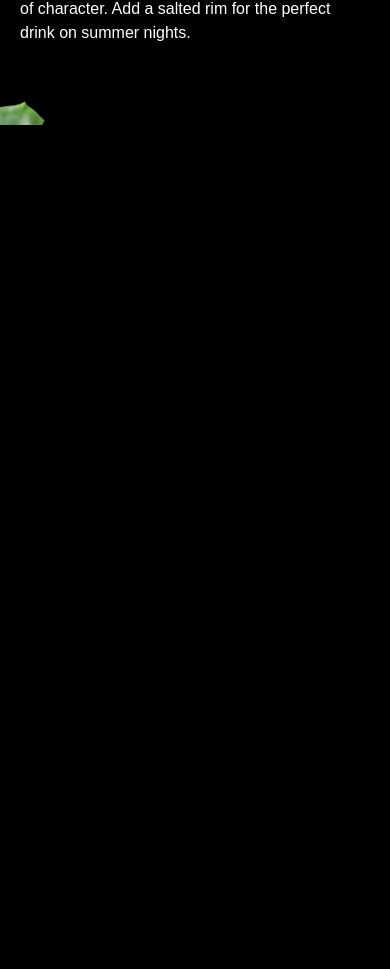
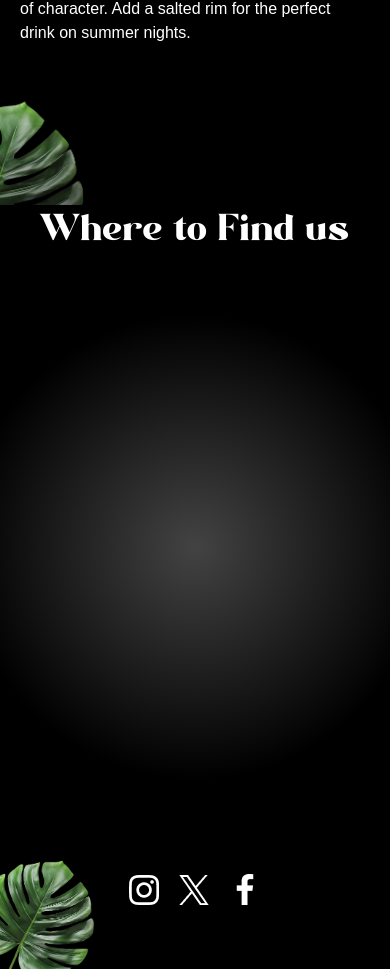
Before and after one commit to tharunethu03/VelvetPour-WebPage, a React (Vite) app: page / in a window 390 px wide. Shown: the part 6978-7947 px from the top of the page. Before the commit the page ends 7103 px from the top, so only its background shows below. Built offline with nearby package versions, Linux system fonts and the light colour scheme; a web font is replaced by a local one.

Commit message:
Implement Contact Section

```diff
--- a/package.json
+++ b/package.json
@@ -17,6 +17,7 @@
     "react": "^19.1.0",
     "react-dom": "^19.1.0",
     "react-responsive": "^10.0.1",
+    "tailwind-scrollbar-hide": "^4.0.0",
     "tailwindcss": "^4.1.10"
   },
   "devDependencies": {
--- a/src/App.jsx
+++ b/src/App.jsx
@@ -7,6 +7,7 @@
 import About from "./components/About";
 import Art from "./components/Art";
 import Menu from "./components/Menu";
+import Contact from "./components/Contact";
 
 gsap.registerPlugin(ScrollTrigger, SplitText);
 
@@ -19,6 +20,7 @@
       <About />
       <Art />
       <Menu />
+      <Contact />
     </main>
   );
 };
--- a/src/components/Art.jsx
+++ b/src/components/Art.jsx
@@ -73,7 +73,7 @@
         <div className="masked-container">
           <h2 className="will-fade">Sip-Worthy Perfection</h2>
           <div id="masked-content">
-            <h3>Made with Craft, Poured with Passion</h3>
+            <h3 className="md:mt-20">Made with Craft, Poured with Passion</h3>
             <p>
               This isn't just a drink. It's a carefully crafted moment made just
               for you.
--- /dev/null
+++ b/src/components/Contact.jsx
@@ -0,0 +1,105 @@
+import React from "react";
+import { openingHours, socials } from "../../constants";
+import { useGSAP } from "@gsap/react";
+import { SplitText } from "gsap/all";
+import gsap from "gsap";
+
+const Contact = () => {
+  useGSAP(() => {
+    const titleSplit = SplitText.create("#contact h2", { type: "word" });
+
+    const timeline = gsap.timeline({
+      scrollTrigger: {
+        trigger: "#contact",
+        start: "top center",
+      },
+      ease: "power1.inOut",
+    });
+
+    timeline
+
+      .from(titleSplit.words, {
+        opacity: 0,
+        yPercent: 100,
+        stagger: 0.02,
+      })
+      .from("#contact h3, #contact p", {
+        opacity: 0,
+        yPercent: 100,
+        stagger: 0.02,
+      })
+      .to(
+        "#f-right-leaf",
+        {
+          y: "-50",
+          duration: 1,
+          ease: "power1.inOut",
+        },
+        "<",
+        "-=0.5"
+      )
+      .to(
+        "#f-left-leaf",
+        {
+          y: "50",
+          duration: 1,
+          ease: "power1.inOut",
+        },
+        "-=0.5"
+      );
+  });
+
+  return (
+    <footer id="contact">
+      <img
+        src="/images/footer-right-leaf.png"
+        alt="leaf-right"
+        id="f-right-leaf"
+      />
+      <img
+        src="/images/footer-left-leaf.png"
+        alt="leaf-left"
+        id="f-left-leaf"
+      />
+
+      <div className="content">
+        <h2>Where to Find us</h2>
+        <div>
+          <h3>Visit Our Bar</h3>
+          <p>No. 42, Galle Road, Colombo 03, Western Province, Sri Lanka.</p>
+        </div>
+        <div>
+          <h3>Contact Us</h3>
+          <p>+94 11 234 5678</p>
+          <p>contact@velvetpour.com</p>
+        </div>
+        <div>
+          <h3>Open Every Day</h3>
+          {openingHours.map((time) => (
+            <p key={time.day}>
+              {time.day} : {time.time}
+            </p>
+          ))}
+        </div>
+        <div>
+          <h3>Socials</h3>
+          <div className="flex-center gap-5">
+            {socials.map((social) => (
+              <a
+                key={social.name}
+                href={social.url}
+                target="_blank"
+                rel="noopener noreferrer"
+                aria-label={social.name}
+              >
+                <img src={social.icon} />
+              </a>
+            ))}
+          </div>
+        </div>
+      </div>
+    </footer>
+  );
+};
+
+export default Contact;
--- a/src/components/Hero.jsx
+++ b/src/components/Hero.jsx
@@ -64,7 +64,7 @@
 
   return (
     <>
-      <section id="hero" className="noisy">
+      <section id="hero" className="noisy ">
         <h1 className="title">MOJITO</h1>
         <img
           src="/images/hero-left-leaf.png"
```
Also changed, not shown: 1 other file (tests, documents, lock files or other folders).
